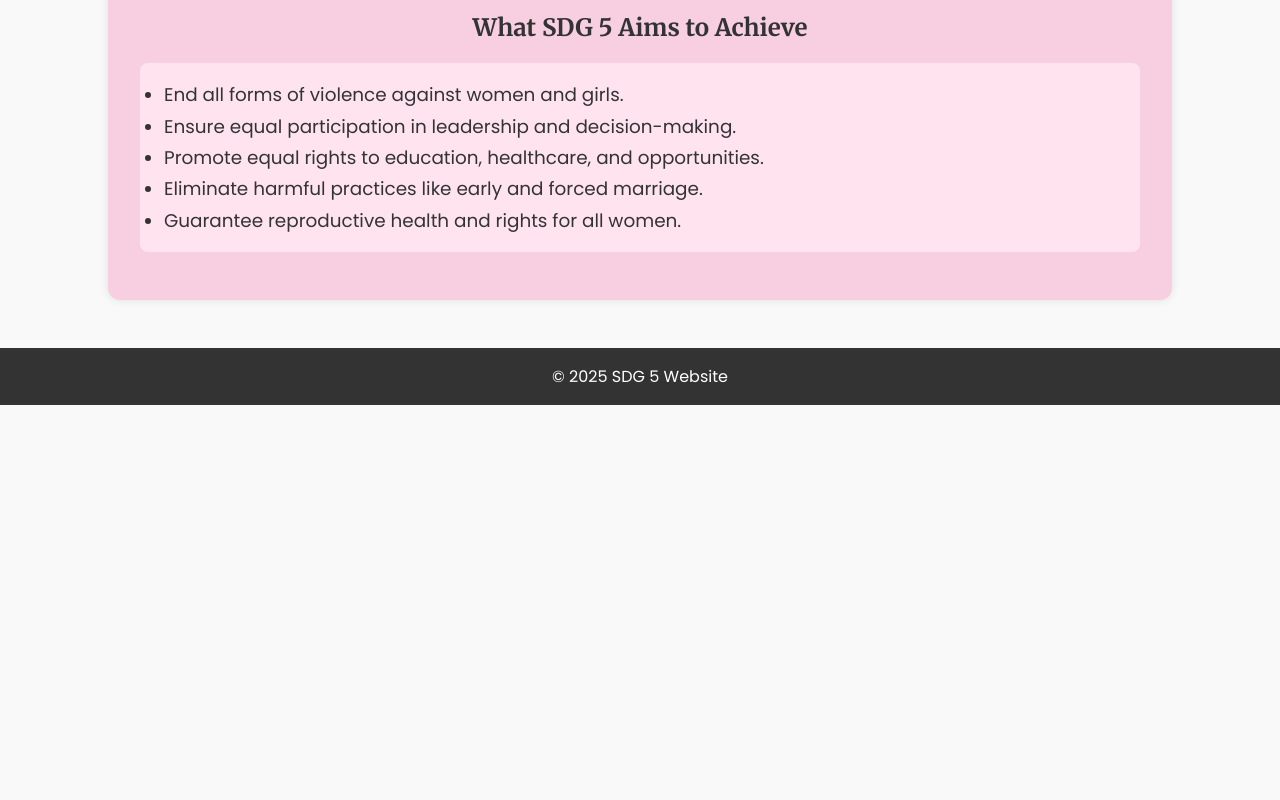
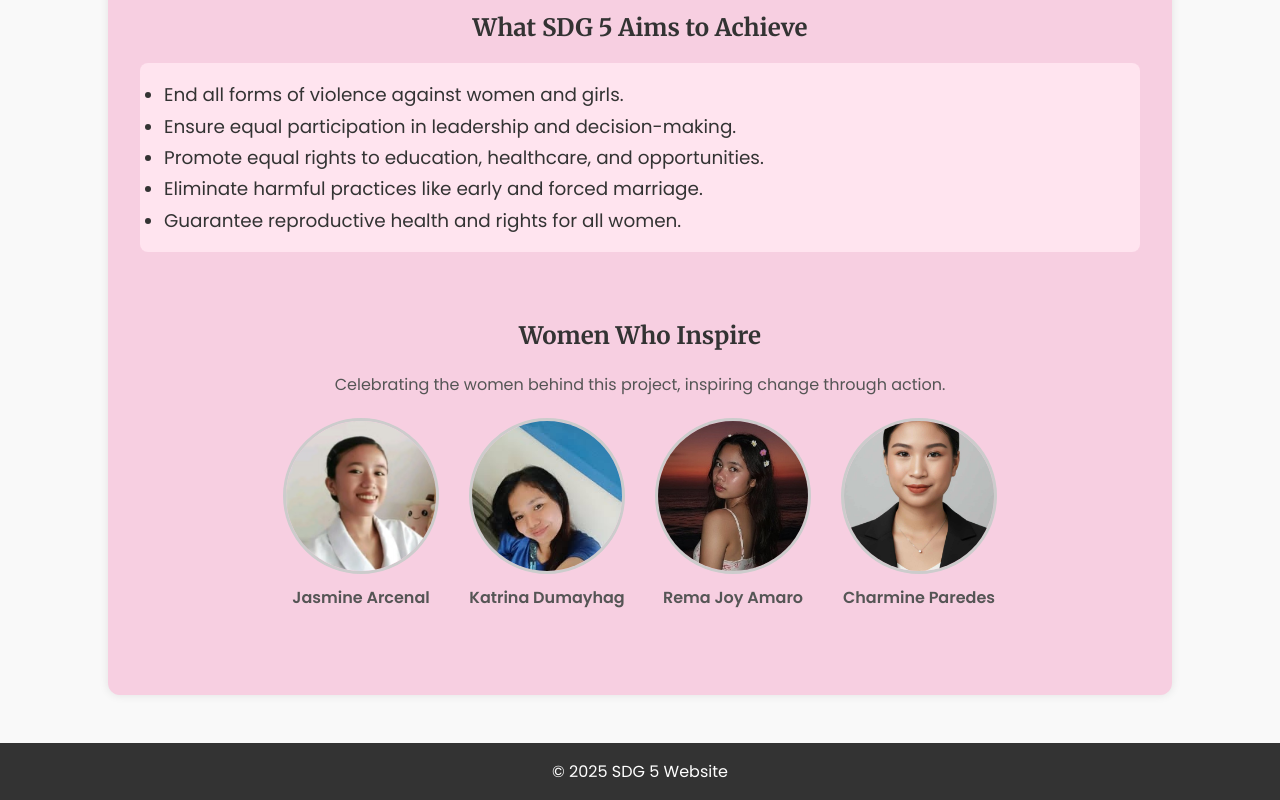
Before and after one commit to Remajoy/amaro, a plain HTML site: page about.html in a window 1280 px wide. Shown: the part 748-1548 px from the top of the page. Before the commit the page ends 1153 px from the top, so only its background shows below. Drawn offline with Linux system fonts and the light colour scheme.

Commit message:
ournew.html

```diff
--- a/about.html
+++ b/about.html
@@ -47,6 +47,31 @@
         <li>Eliminate harmful practices like early and forced marriage.</li>
         <li>Guarantee reproductive health and rights for all women.</li>
     </ul>
+<section class="women-inspire">
+    <h2>Women Who Inspire</h2>
+    <p>Celebrating the women behind this project, inspiring change through action.</p>
+    <div class="team-container">
+        <div class="team-member">
+            <img src="jaja.jpg" alt="Jasmine Arcenal">
+            <p>Jasmine Arcenal</p>
+        </div>
+        <div class="team-member">
+            <img src="kat2.jpg" alt="Katrina Dumayhag">
+            <p>Katrina Dumayhag</p>
+        </div>
+        <div class="team-member">
+            <img src="rem.jpg" alt="Rema Joy Amaro">
+            <p>Rema Joy Amaro</p>
+        </div>
+        <div class="team-member">
+            <img src="cha.jpg" alt="Charmine Paredes">
+            <p>Charmine Paredes</p>
+        </div>
+    </div>
+</section>
+
+
+
 </section>
 
 <footer>
--- a/style.css
+++ b/style.css
@@ -287,6 +287,57 @@ section {
     border-radius: 8px;
     margin-top: 1rem;
 }
+.women-inspire p {
+    font-size: 1em;
+    color: #555;
+    margin: 10px 0 20px 0; /* space above and below */
+    text-align: center; /* ensures the text is centered */
+}
+
+.team-section {
+    margin-top: 40px;
+    padding: 20px;
+    text-align: center;
+}
+
+.team-section h2 {
+    font-size: 2em;
+    margin-bottom: 20px;
+    color: #333;
+}
+
+.team-container {
+    display: flex;
+    justify-content: center;
+    flex-wrap: wrap;
+    gap: 30px;
+}
+
+.team-member {
+    display: flex;
+    flex-direction: column;
+    align-items: center;
+}
+
+.team-member img {
+    width: 150px;
+    height: 150px;
+    object-fit: cover;
+    border-radius: 50%;
+    border: 3px solid #ccc;
+    transition: transform 0.3s;
+}
+
+.team-member img:hover {
+    transform: scale(1.1);
+}
+
+.team-member p {
+    margin-top: 10px;
+    font-weight: bold;
+    color: #555;
+}
+
 
 
 .gallery-header {
```
Also changed, not shown: cha.jpg (added), jaja.jpg (added), kat2.jpg (added), rem.jpg (added).
